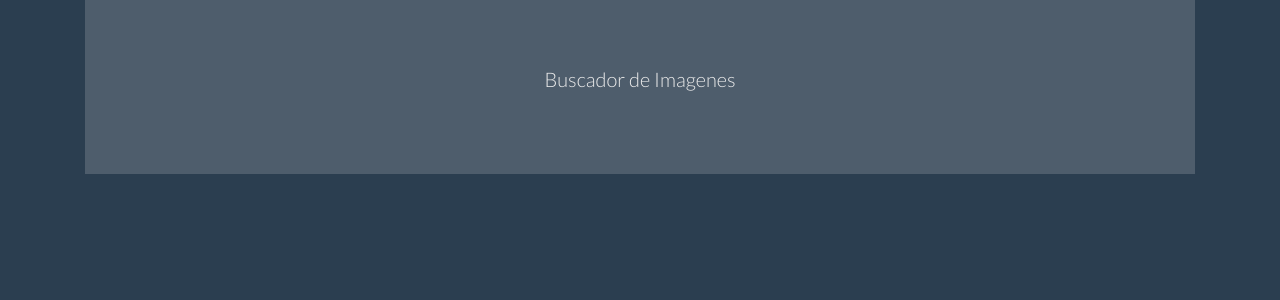
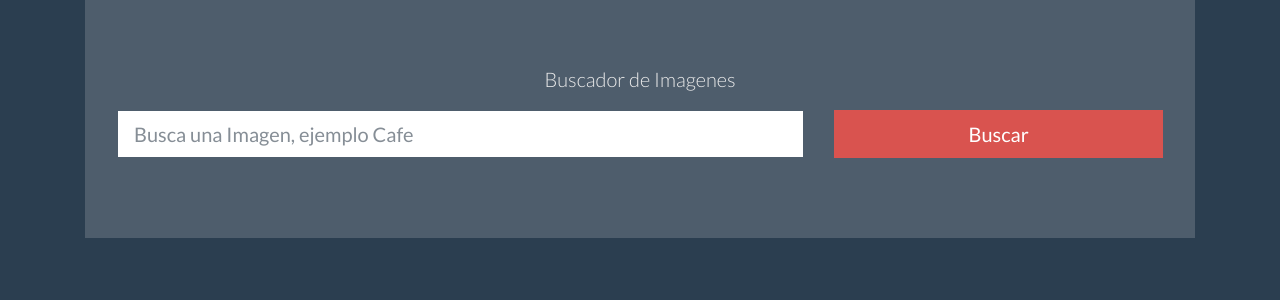
Before and after one commit to armandoltx/pixabay-hooks, a React (Create React App) app: page / in a window 1280 px wide. Shown: the top 300 px of the page. Built offline with nearby package versions, Linux system fonts and the light colour scheme.

Commit message:
Agregandp el formulario para buscar decir q imagenes queremos buscar, incluyendo funcion para enviar al componente principal llos datos de la busqueda

```diff
--- a/src/App.js
+++ b/src/App.js
@@ -1,10 +1,12 @@
 import React from 'react';
+import Buscador from './components/Buscador';
 
 function App() {
   return (
     <div className="app container">
       <div className="jumbotron">
         <p className="lead text-center">Buscador de Imagenes</p>
+        <Buscador />
 
       </div>
       <div className="row justify-content-center">
--- /dev/null
+++ b/src/components/Buscador.js
@@ -0,0 +1,50 @@
+import React, {useState} from 'react';
+
+const Buscador = () => {
+  // state para hacer la busqueda de las fotos en la API
+  const [terminoBusqueda, guardarTerminobusqueda] = useState('');
+  const [error, guardarError] = useState(false);
+
+  // para enviar al componente padre
+  const buscarImagen = (e) => {
+    //prevenir el default behaviour del formulario
+    e.preventDefault();
+
+    //validar la busqueda creamos el state error
+    if (terminoBusqueda === '') {
+      guardarError(true);
+      return;
+    }
+
+    //Enviar al componente principal
+    guardarError(false);
+
+  }
+
+
+  return (
+    <div>
+      <form onSubmit={buscarImagen}>
+        <div className="row">
+          <div className="form-group col-md-8">
+            <input
+              type="text"
+              className="form-control form-control-lg"
+              placeholder="Busca una Imagen, ejemplo Cafe"
+              onChange={(e) => (guardarTerminobusqueda(e.target.value))}
+            />
+          </div>
+          <div className="form-group col-md-4">
+            <input
+              type="submit"
+              className="btn btn-lg btn-danger btn-block"
+              value="Buscar"
+            />
+          </div>
+        </div>
+      </form>
+    </div>
+  );
+};
+
+export default Buscador;
```
